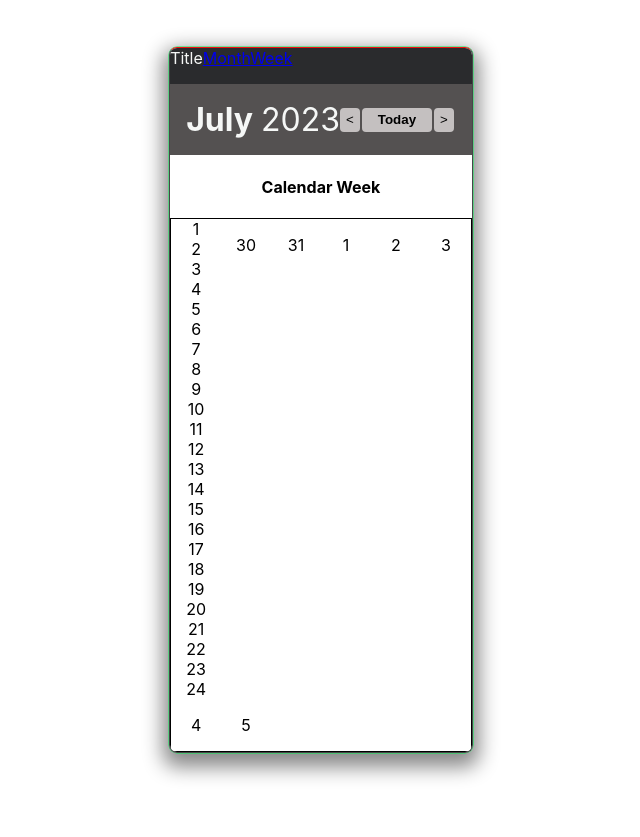
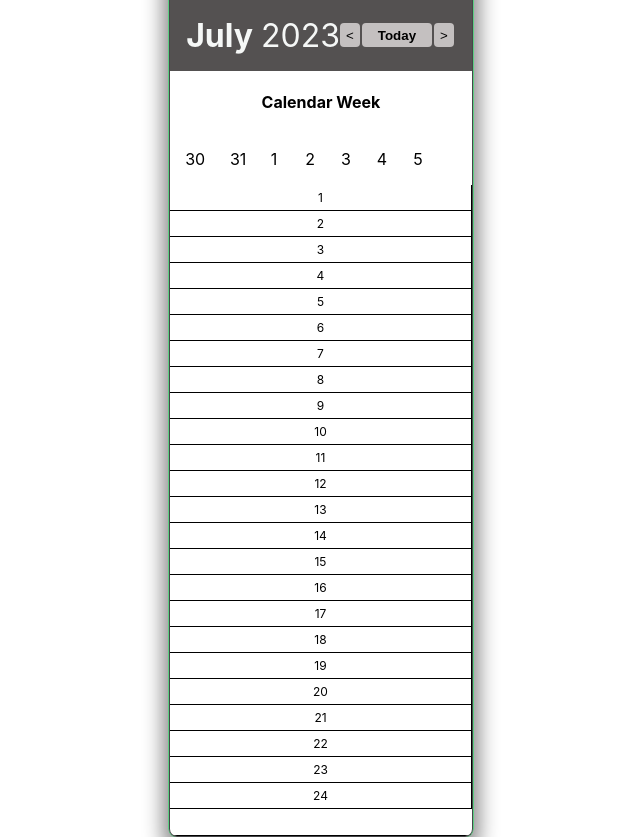
Before and after one commit to Minaht007/my-calendar, a React (Create React App) app: page /week in a window 1280 px wide. Shown: the whole page, without its empty margins (319-959 px from the left). Before the commit the page ends 800 px from the top, so only its background shows below. Built offline with nearby package versions, Linux system fonts and the light colour scheme; data requests are answered from the project's data file.

Commit message:
weekstyle????

```diff
--- a/src/components/helper/calendarWeek.jsx
+++ b/src/components/helper/calendarWeek.jsx
@@ -22,21 +22,23 @@ const CalendarWeek = () => {
     <div>
       <h4>Calendar Week</h4>
       <div className={style.weekdayCalendar}>
-        <div className={style.timeScale}>
-          {Array.from({ length: 24 }).map((_, index) => (
-            <div key={index}>{index + 1}</div>
-          ))}
-        </div>
         {getNearestDates().map((date) => {
           const formattedDate = format(date, "d");
           return (
-            <div key={date} className={style.weekdayCell}>
+            <div key={date}>
               <p>{formattedDate}</p>
               {/*place for events */}
             </div>
           );
         })}
       </div>
+      <div className={style.timeScale}>
+        {Array.from({ length: 24 }).map((_, index) => (
+          <div key={index} className={style.weekdayCell}>
+            {index + 1}{" "}
+          </div>
+        ))}
+      </div>
     </div>
   );
 };
--- a/src/components/helper/helper.module.scss
+++ b/src/components/helper/helper.module.scss
@@ -7,7 +7,25 @@
 
 .weekdayCalendar {
   display: grid;
-  grid-template-columns: repeat(6, 1fr);
-  // grid-template-rows: auto repeat(25, 1fr);
-  border: 1px solid #000000;
+  grid-template-columns: 50px repeat(7, 1fr);
+  grid-template-rows: auto repeat(24, 1fr);
 }
+
+.timeScale {
+  display: grid;
+  grid-column: 1/2;
+  grid-template-columns: repeat(1, 1fr);
+  grid-template-rows: auto repeat(24, 1fr);
+
+  border-bottom: 1px solid #000000;
+
+  font-size: 12px;
+}
+
+.weekdayCell {
+  display: grid;
+  border-right: 1px solid #000000;
+  border-bottom: 1px solid #000000;
+  padding: 5px;
+  text-align: center;
+}
```
